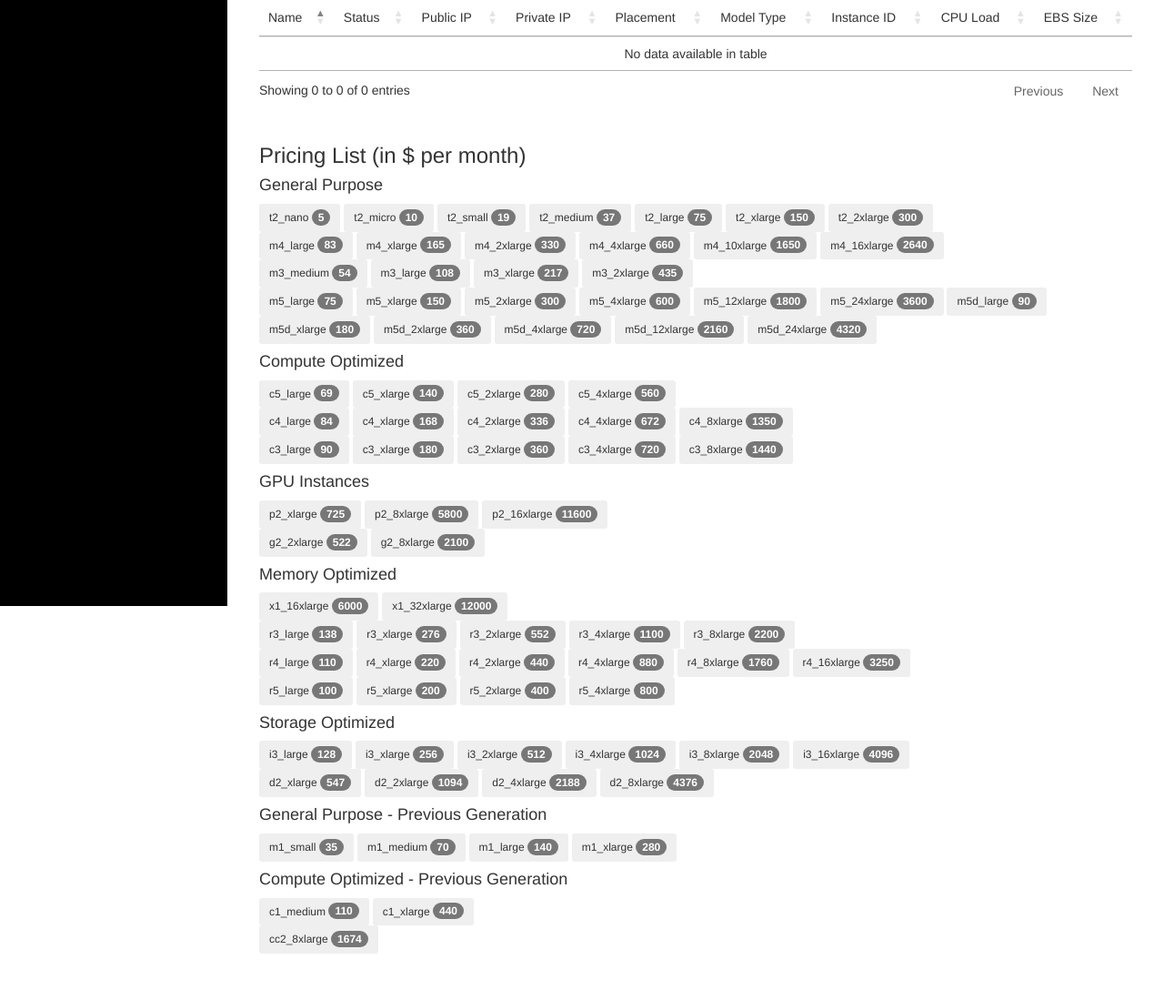
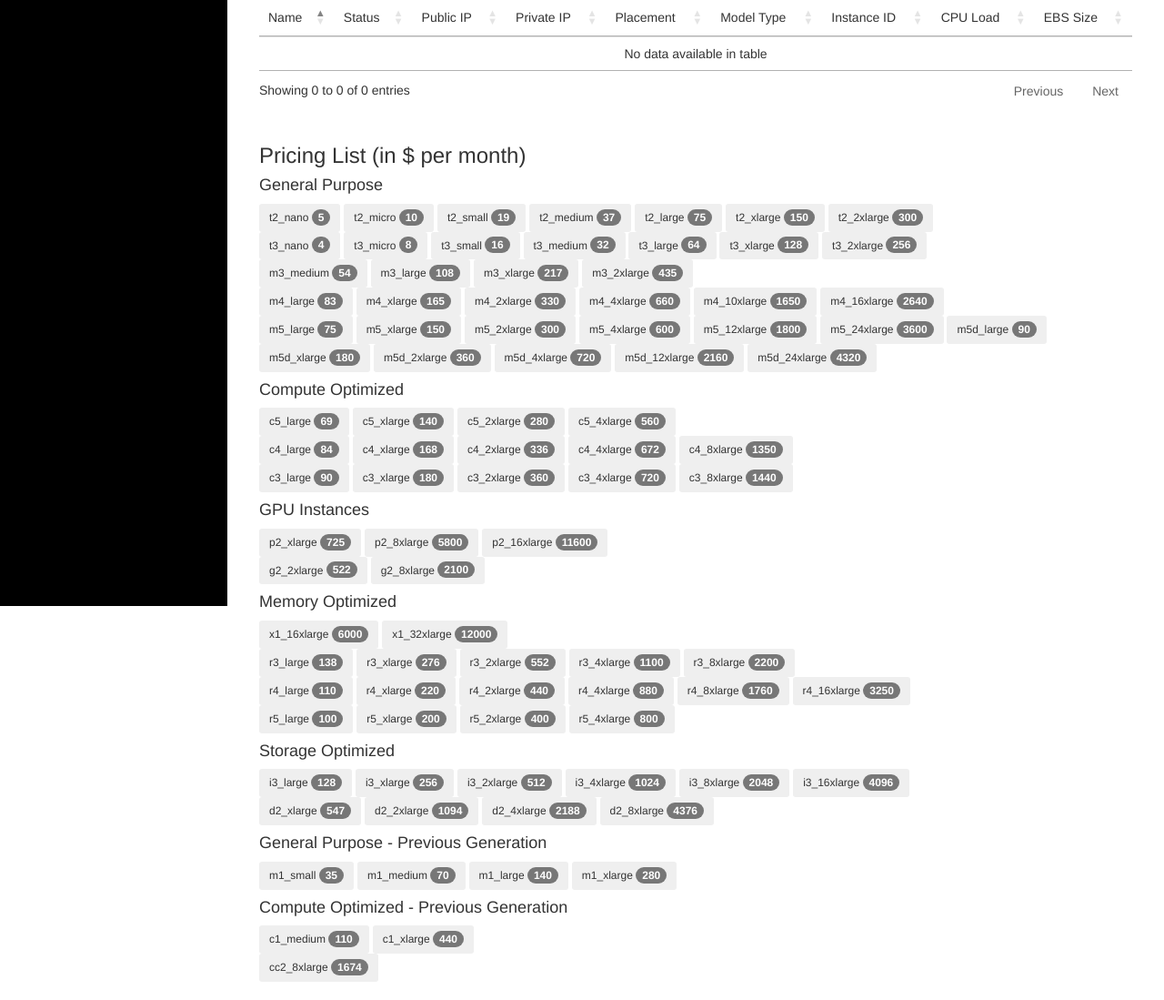
Before and after one commit to majeinfo/ezaws, a Django app: template web/templates/instances.html in a window 1280 px wide. Shown: the part 260-1359 px from the top of the page at 91% size. Before the commit the page ends 1308 px from the top, so only its background shows below. Run offline with Django 3.2, Linux system fonts and the light colour scheme; the template is opened without the code that fills it, so the values that code supplies are empty; some libraries are stand-ins or nearby versions.

Commit message:
Add t3 instance pricing

```diff
--- a/web/templates/instances.html
+++ b/web/templates/instances.html
@@ -51,8 +51,9 @@
                 category: "General Purpose",
                 prices: {
                     t2_nano: 5, t2_micro: 10, t2_small: 19, t2_medium: 37, t2_large: 75, t2_xlarge: 150, t2_2xlarge: 300,
+                    t3_nano: 4, t3_micro: 8, t3_small: 16, t3_medium: 32, t3_large: 64, t3_xlarge: 128, t3_2xlarge: 256,
+                    m3_medium: 54, m3_large: 108, m3_xlarge: 217, m3_2xlarge: 435,
                     m4_large: 83,  m4_xlarge: 165, m4_2xlarge: 330, m4_4xlarge: 660, m4_10xlarge: 1650, m4_16xlarge: 2640,
-                    m3_medium: 54, m3_large: 108, m3_xlarge: 217, m3_2xlarge: 435,
                     m5_large: 75, m5_xlarge: 150, m5_2xlarge: 300, m5_4xlarge: 600, m5_12xlarge: 1800, m5_24xlarge: 3600,
                     m5d_large: 90, m5d_xlarge: 180, m5d_2xlarge: 360, m5d_4xlarge: 720, m5d_12xlarge: 2160, m5d_24xlarge: 4320,
                 }
```
